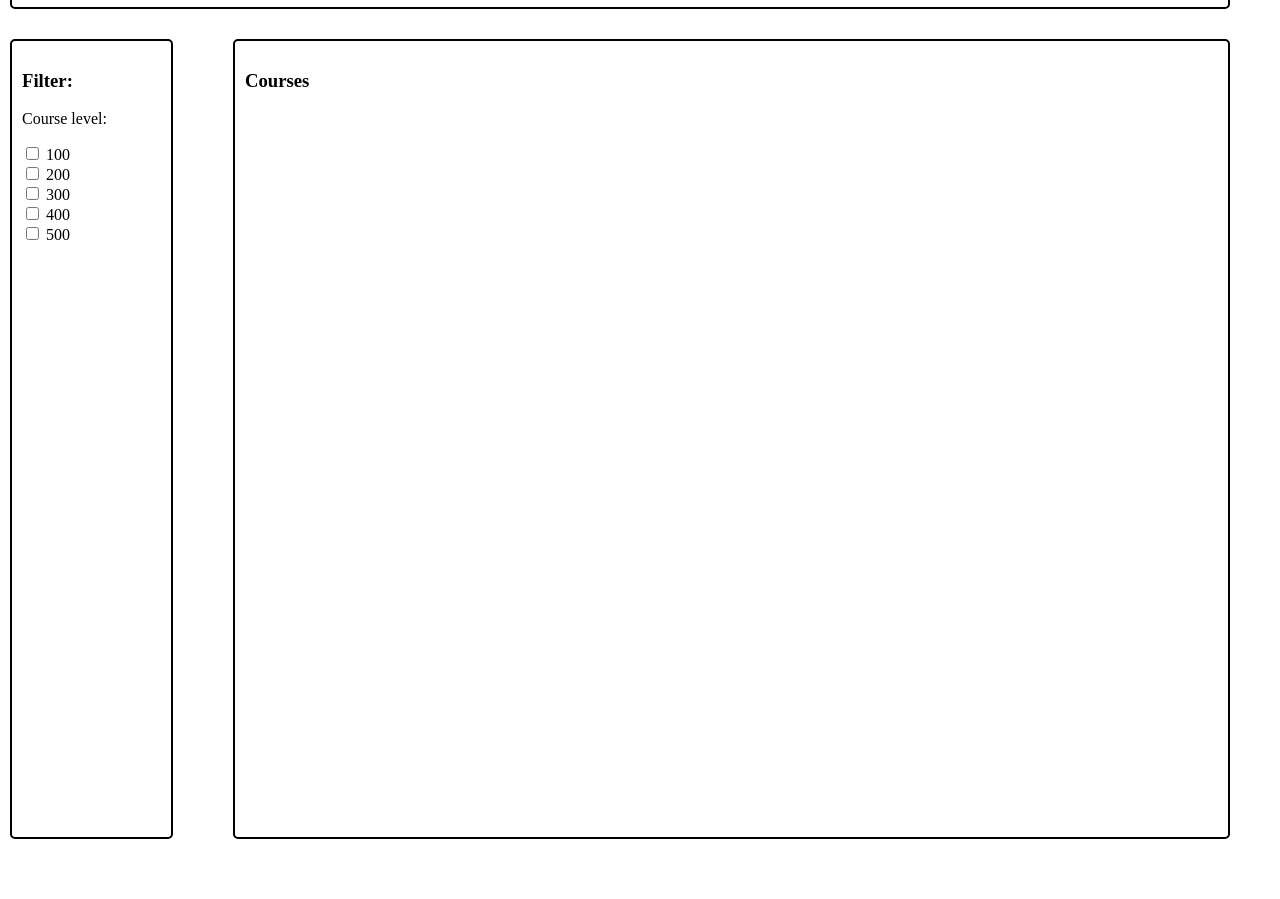
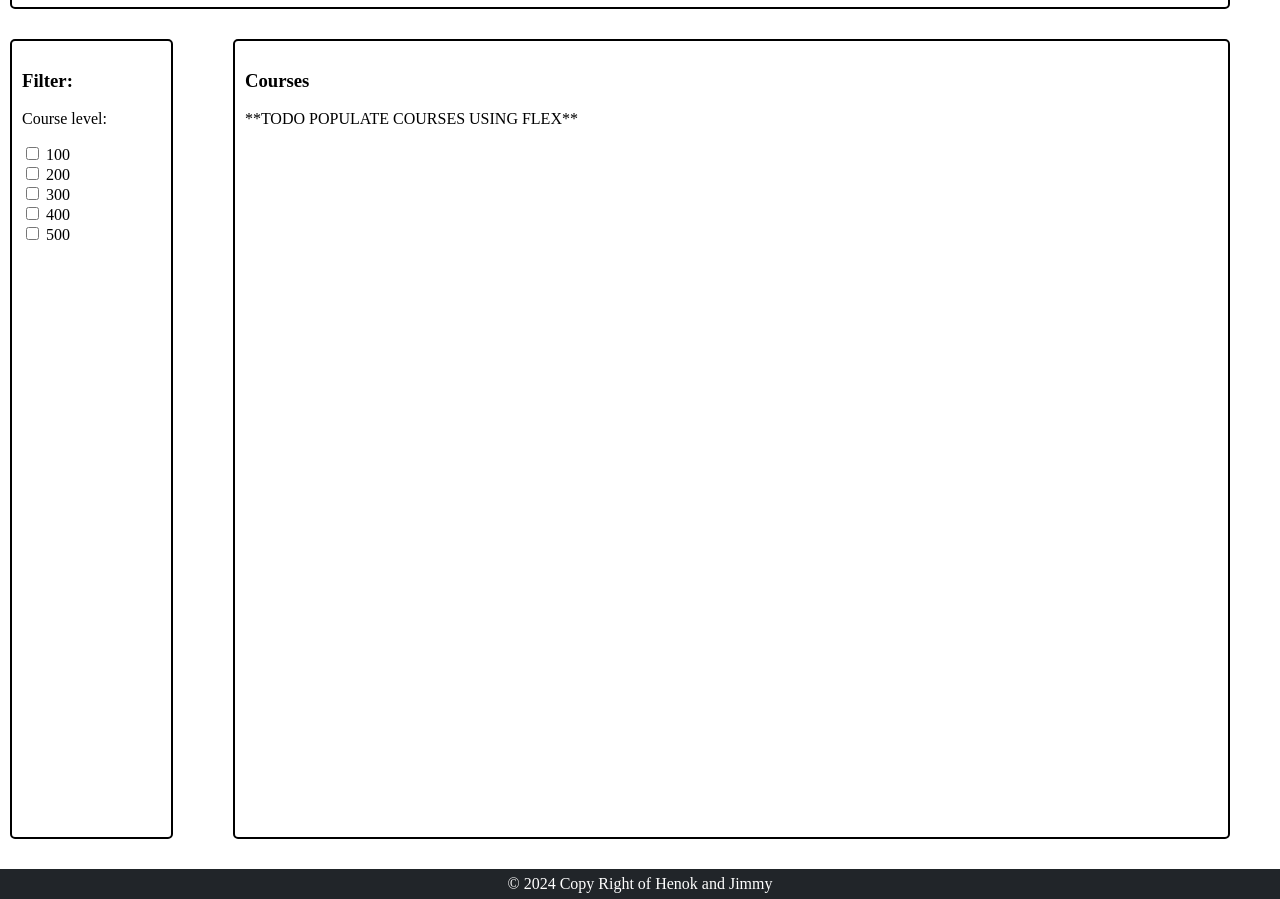
Before and after one commit to HenokA22/course-website, a plain HTML site: page public/index.html in a window 1280 px wide. Shown: the part 233-1132 px from the top of the page. Before the commit the page ends 1072 px from the top, so only its background shows below. Drawn offline with Linux system fonts and the light colour scheme.

Commit message:
Added comments for clarity of html structure and added copyright footer

```diff
--- a/public/index.html
+++ b/public/index.html
@@ -18,6 +18,8 @@
     <script src="index.js"></script>
   </head>
   <body>
+    <!--Header is where the login and logo will be
+        and also where we can view users visual schedule-->
     <nav id="header">
       <span id="display-login">
         Not signed in
@@ -32,6 +34,8 @@
         <a href="schedule/visual.html">View Visual Schedule</a>
       </span>
     </nav>
+    <!--Searching container is where the search bar will be
+        to look up courses for our main body-->
     <section id="searching-container">
       <h1>Find Courses:</h1>
       <div id="search-container">
@@ -42,6 +46,8 @@
       </div>
     </section>
     <section id="main-body">
+      <!--Filter container is where the filter options will
+          be for our main body-->
       <article id="filter-container">
         <h1>Filter:</h1>
         <p>Course level:</p>
@@ -58,12 +64,18 @@
           <label for="course500">500</label><br>
         </form>
       </article>
+      <!--Course list is where the list of courses will be for our
+          main body-->
       <article id="course-list">
         <h1>Courses</h1>
         <article class="course">
           <!-- List of courses here soon to come -->
+          <p>**TODO POPULATE COURSES USING FLEX**</p>
         </article>
       </article>
     </section>
+    <footer id="copyright">
+      <p>© 2024 Copy Right of Henok and Jimmy</p>
+    </footer>
   </body>
 </html>
--- a/public/styles.css
+++ b/public/styles.css
@@ -16,6 +16,15 @@ body {
   height: 30px;
   display: flex;
   justify-content: end;
+}
+
+#copyright {
+  background-color: #212529;
+  color: white;
+  height: 30px;
+  display: flex;
+  justify-content: center;
+  align-items: center;
 }
 
 #login, #display-login, #logo, #visual-schedule {
@@ -55,6 +64,7 @@ a {
   flex-direction: row;
   height: 100vh;
   margin-top: 30px;
+  margin-bottom: 30px;
 }
 
 #filter-container, #course-list, #searching-container {
```
